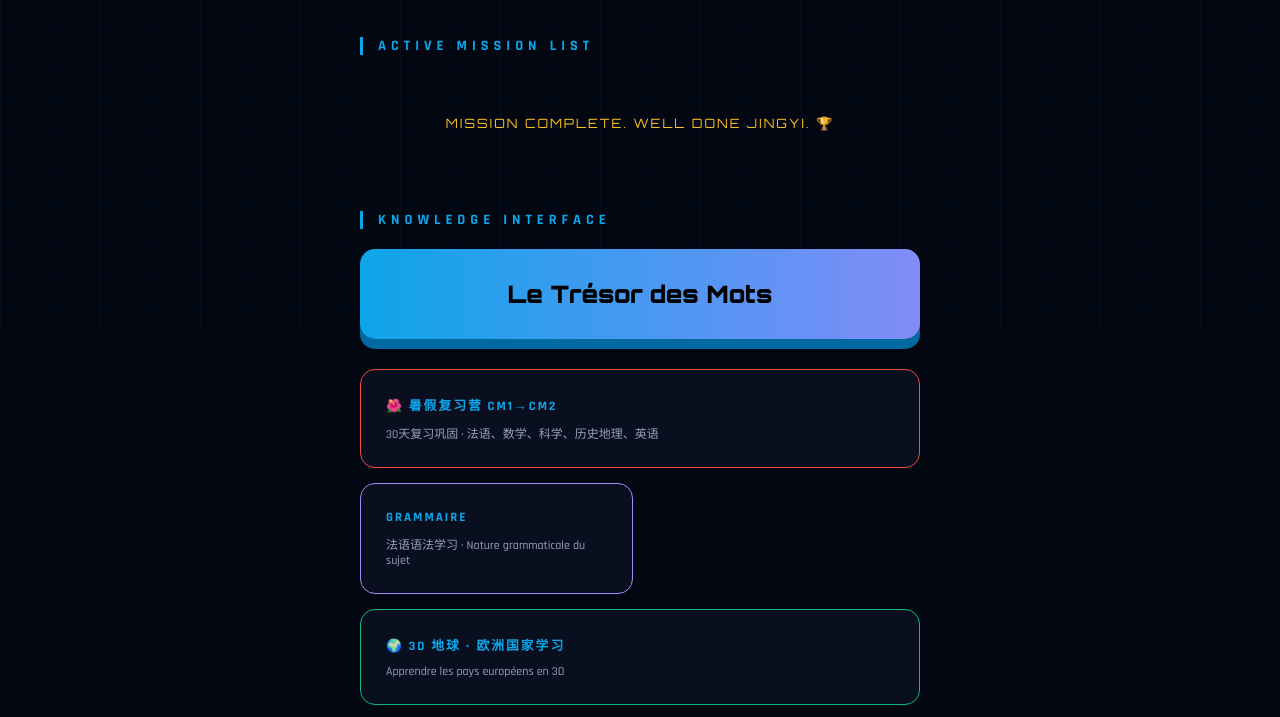
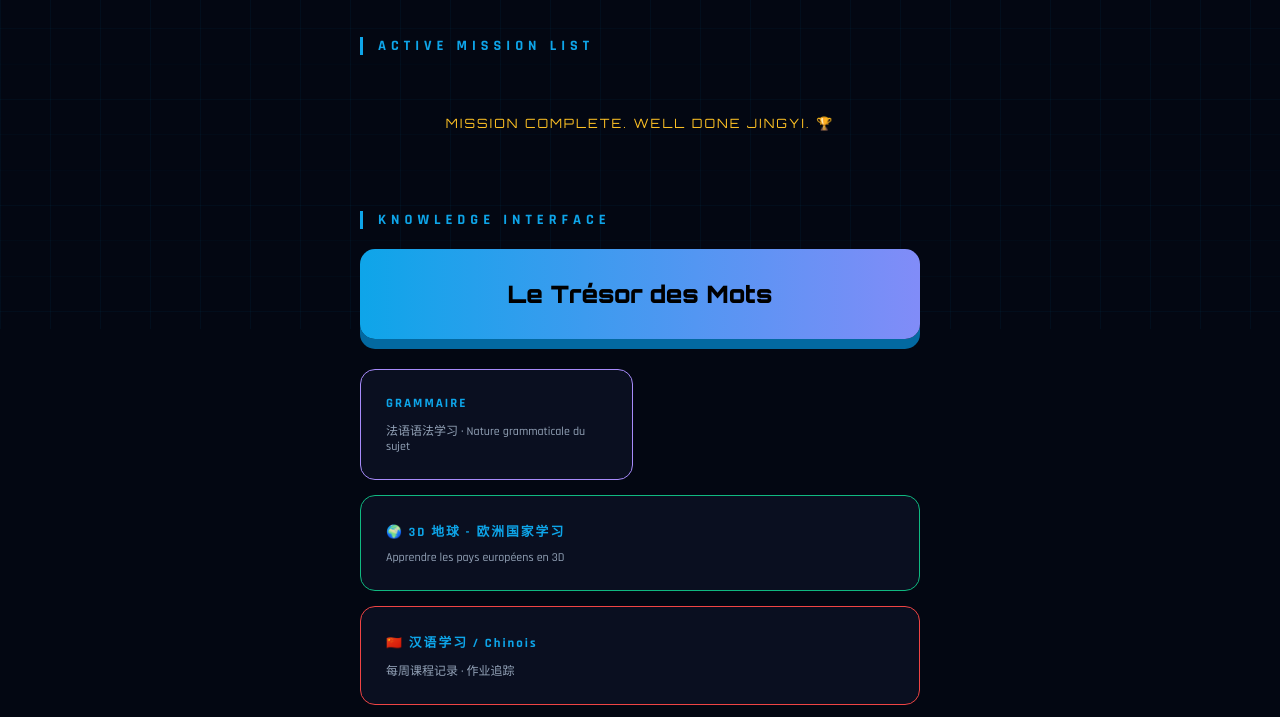
Before and after one commit to atomTONG83/TONGTONG2016-French, a plain HTML site: page index.html in a window 1280 px wide. Shown: the part 354-1071 px from the top of the page. Drawn offline with Linux system fonts and the light colour scheme.

Commit message:
Web Hub Update: Sat Jul  4 18:44:09 CEST 2026

```diff
--- a/index.html
+++ b/index.html
@@ -95,10 +95,6 @@
 <div class="section-title">Knowledge Interface</div>
 <div class="grid-2">
     <a href="french_mot.html" class="btn-launch">Le Trésor des Mots</a>
-    <a href="/revision/" class="action-box" style="border-color: #E8503A; grid-column: span 2;">
-        <h3>🌺 暑假复习营 CM1→CM2</h3>
-        <p style="font-size: 0.75rem; color: #94a3b8;">30天复习巩固 · 法语、数学、科学、历史地理、英语</p>
-    </a>
     <a href="french_grammar.html" class="action-box" style="border-color: #a78bfa;">
         <h3>GRAMMAIRE</h3>
         <p style="font-size: 0.75rem; color: #94a3b8;">法语语法学习 · Nature grammaticale du sujet</p>
```
